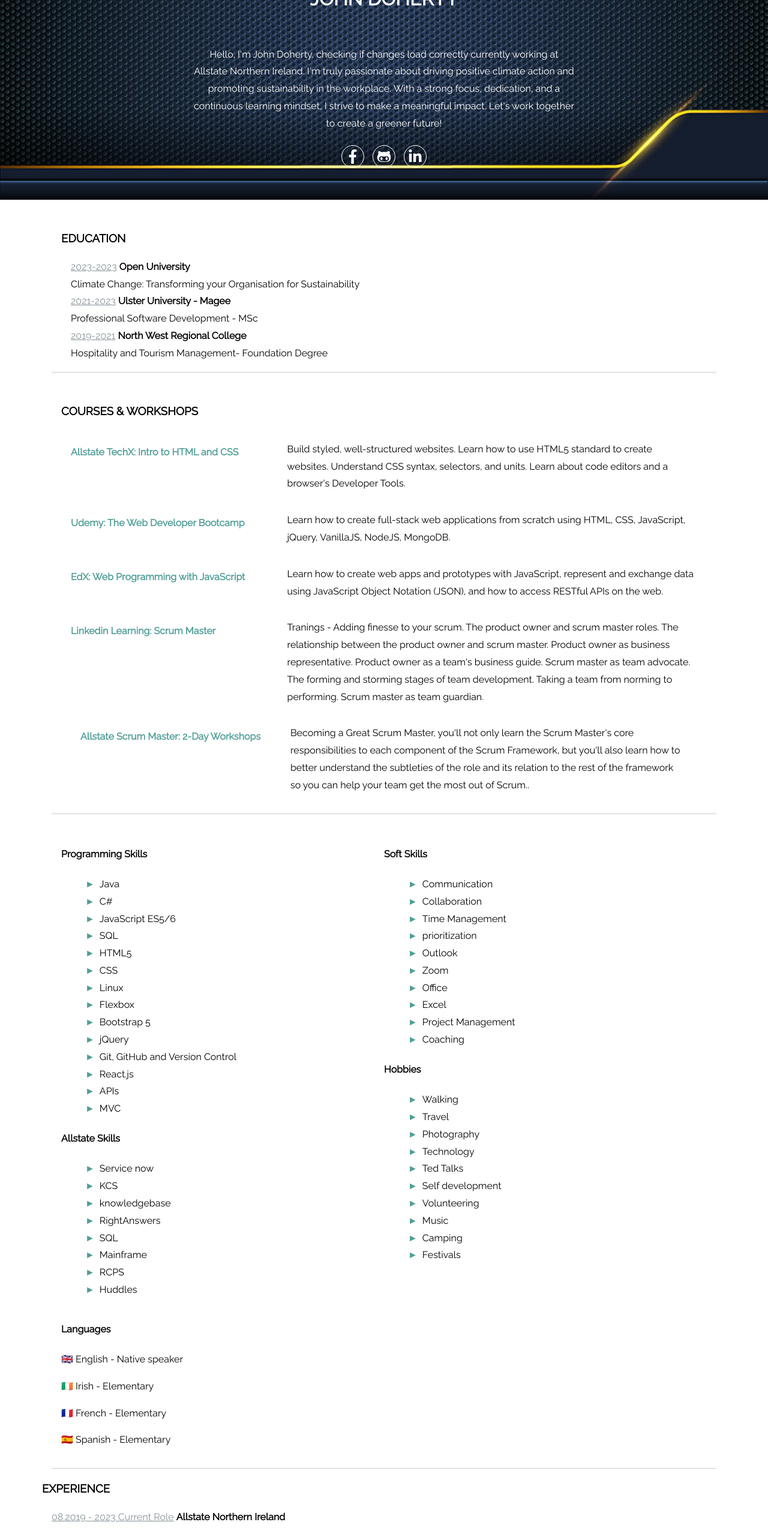
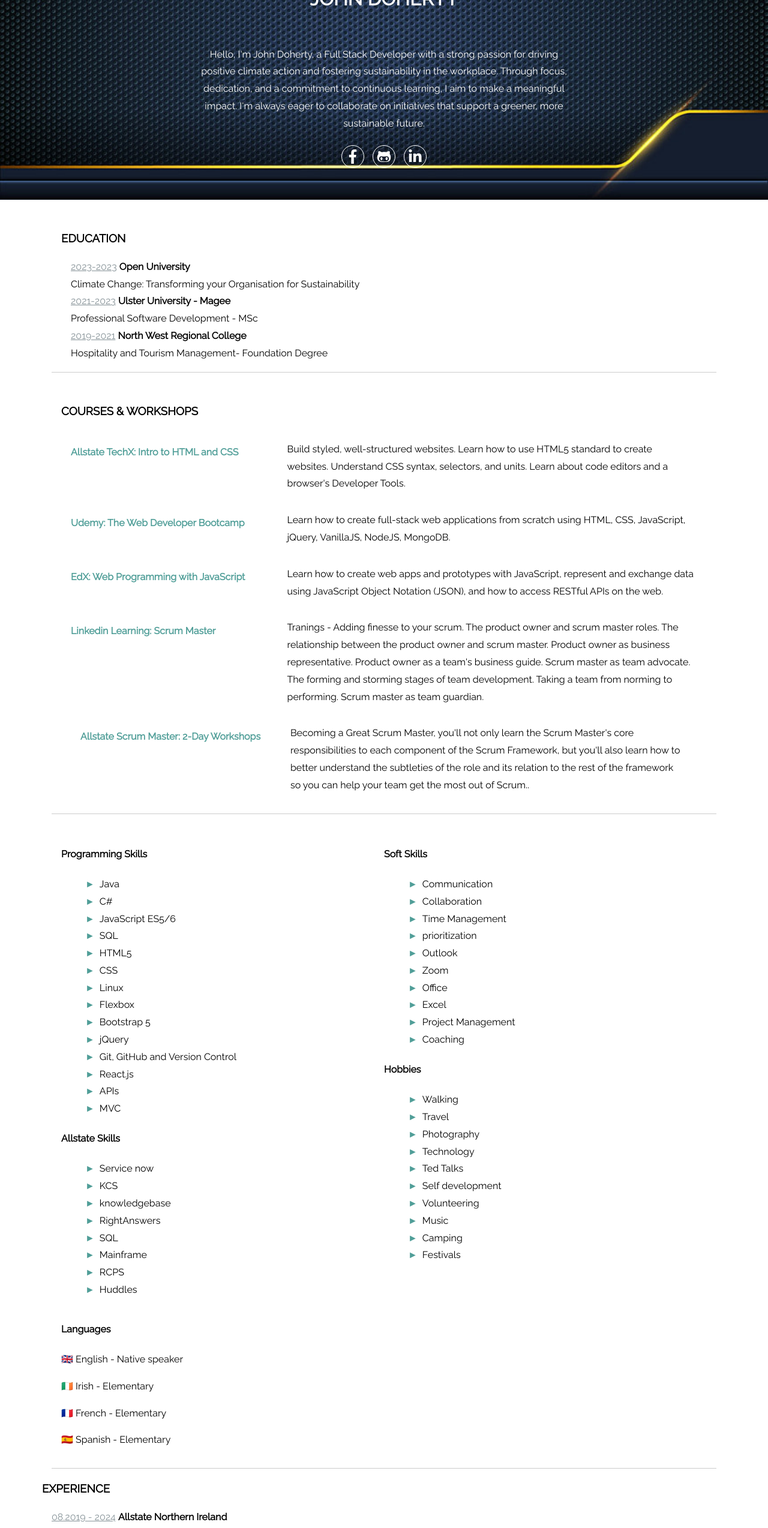
Before and after one commit to johnd2023/CV, a plain HTML site: page index.html in a window 1280 px wide. Shown: the part 240-2787 px from the top of the page at 60% size. Drawn offline with Linux system fonts and the light colour scheme.

Commit message:
update statement

```diff
--- a/index.html
+++ b/index.html
@@ -18,7 +18,7 @@
     <h1>John Doherty</h1>
     <section>
       <p>
-        Hello, I'm John Doherty, checking if changes load correctly  currently working at Allstate Northern Ireland. I'm truly passionate about driving positive climate action and promoting sustainability in the workplace. With a strong focus, dedication, and a continuous learning mindset, I strive to make a meaningful impact. Let's work together to create a greener future!
+        Hello, I'm John Doherty, a Full Stack Developer with a strong passion for driving positive climate action and fostering sustainability in the workplace. Through focus, dedication, and a commitment to continuous learning, I aim to make a meaningful impact. I'm always eager to collaborate on initiatives that support a greener, more sustainable future.
       </p>
       <a href="https://www.facebook.com/profile.php?id=100010393240346" target="_blank">
         <i class="fab fa-facebook-f"></i>
@@ -188,7 +188,7 @@
       <h3>Experience</h3>
       <article>
         <div class='job-title'>
-          <span>08.2019 - 2023 Current Role</span> <strong>Allstate Northern Ireland</strong><br>
+          <span>08.2019 - 2024</span> <strong>Allstate Northern Ireland</strong><br>
           <strong>Position:</strong> Allstate Agency Voice
         </div>
         <div>
```
